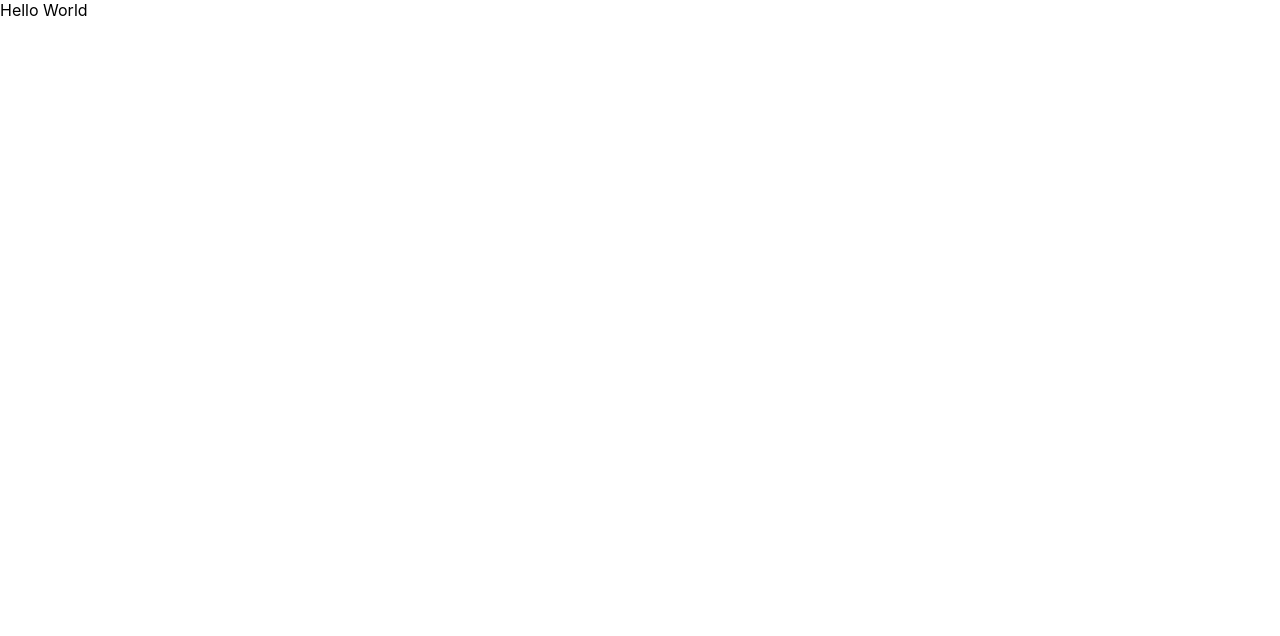
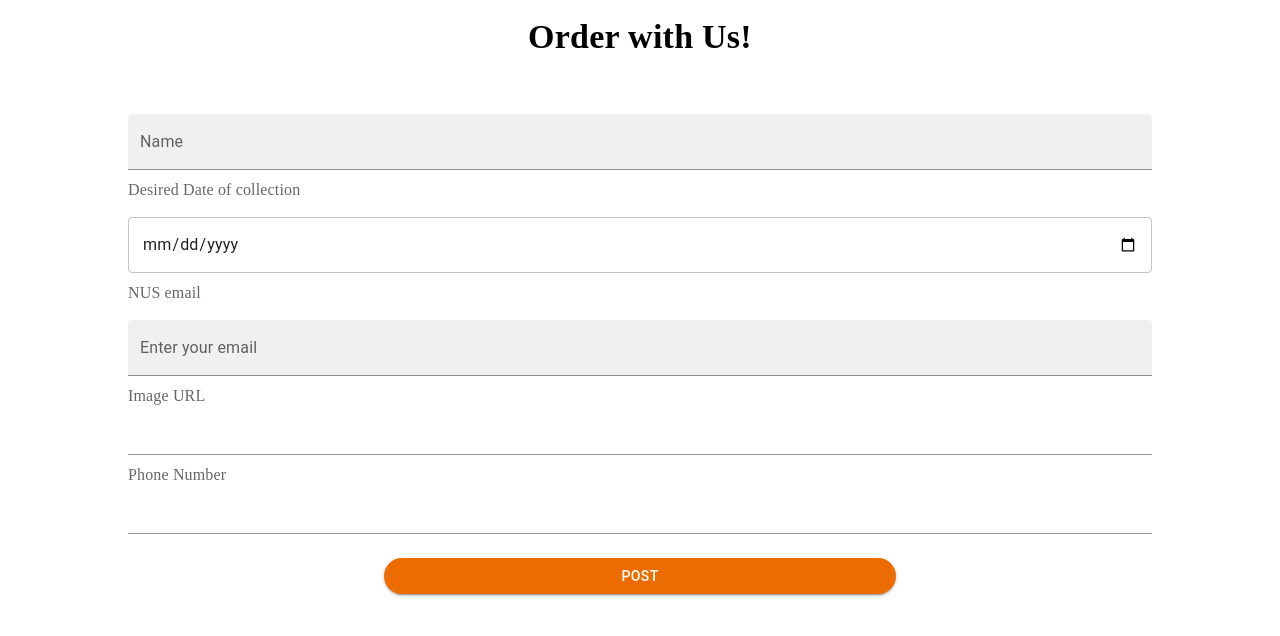
Before and after one commit to Melvin-Leo2000/StoreIT, a React (Create React App) app in the folder frontend/: page /order in a window 1280 px wide. Shown: the top 636 px of the page. Built offline with nearby package versions, Linux system fonts and the light colour scheme.

Commit message:
updated frontend

```diff
--- a/frontend/package.json
+++ b/frontend/package.json
@@ -3,11 +3,15 @@
   "version": "0.1.0",
   "private": true,
   "dependencies": {
+    "@emotion/react": "^11.10.5",
+    "@emotion/styled": "^11.10.5",
+    "@mui/material": "^5.11.2",
     "@testing-library/jest-dom": "^5.16.5",
     "@testing-library/react": "^13.4.0",
     "@testing-library/user-event": "^13.5.0",
     "react": "^18.2.0",
     "react-dom": "^18.2.0",
+    "react-router-dom": "^6.6.1",
     "react-scripts": "5.0.1",
     "web-vitals": "^2.1.4"
   },
--- a/frontend/src/App.js
+++ b/frontend/src/App.js
@@ -1,5 +1,24 @@
+import { Routes, Route, BrowserRouter as Router } from "react-router-dom";
+import Home from "./pages/Home";
+import Order from "./pages/Order";
+
 function App() {
-  return <div>Hello World</div>;
+  return (
+    <>
+      <Router>
+        <div>
+          <header></header>
+
+          <section>
+            <Routes>
+              <Route path="/" element={<Home />}></Route>
+              <Route path="/order" element={<Order />}></Route>
+            </Routes>
+          </section>
+        </div>
+      </Router>
+    </>
+  );
 }
 
 export default App;
--- /dev/null
+++ b/frontend/src/pages/Order.jsx
@@ -0,0 +1,111 @@
+import React from 'react'
+import { Box, FormLabel, TextField, Typography, Button } from '@mui/material'
+import { useState } from 'react';
+
+function Order() {
+    const [post, setPost] = useState()
+    const [inputs, setInputs] = useState({
+        name: "",
+        email: "",
+        date: "",
+        imageURL : "",
+        location: "",
+        date: "",
+    })
+
+    const handleChange = (e) => {
+        setInputs((prevState) => ({
+          ...prevState,
+          [e.target.name]: e.target.value,
+        }))
+
+      }
+    const handleSubmit = (e) => {
+        e.preventDefault()
+        // postUpdate(inputs, id)
+        //   .then((data) => console.log(data))
+        //   .catch(err => console.log(err))
+    }
+
+    return (
+
+    <Box
+        display = "flex"
+        flexDirection={"column"}
+        width= "100%"
+        height="100%"
+    >
+        <Box display="flex" margin= "auto" padding={2}>
+            <Typography fontWeight={'bold'} variant='h4' fontFamily={"dancing script"}>
+                Order with Us!
+            </Typography>
+        </Box>
+        <form onSubmit={handleSubmit}>
+          <Box
+            padding={3}
+            display="flex"
+            margin = "auto"
+            width="80%"
+            flexDirection={"column"}>
+
+            {/* <FormLabel sx={{fontFamily: "quicksand"}}>Name: </FormLabel> */}
+            <TextField
+             onChange={handleChange}
+             name="name"
+             value={inputs.name}
+             label="Name"
+             placeholder="Enter your name"
+             variant='filled'
+             margin='normal' />
+
+            <FormLabel sx={{fontFamily: "quicksand"}}>Desired Date of collection</FormLabel>
+            <TextField
+              onChange={handleChange}
+              name="description"
+              type="date"
+              value={inputs.date}
+              variant='outlined'
+              margin='normal'/>
+
+            <FormLabel sx={{fontFamily: "quicksand"}}>NUS email</FormLabel>
+            <TextField
+              onChange={handleChange}
+              name="email"
+              type="email"
+              label="Enter your email"
+              value={inputs.email}
+              variant='filled'
+              margin='normal'/>
+
+            <FormLabel sx={{fontFamily: "quicksand"}} >Image URL</FormLabel>
+            <TextField
+              onChange={handleChange}
+              name="imageURL"
+              value={inputs.imageURL}
+              variant='standard'
+              margin='normal'/>
+
+
+            <FormLabel sx={{fontFamily: "quicksand"}} >Phone Number</FormLabel>
+            <TextField
+              onChange={handleChange}
+              name="location"
+              value={inputs.location}
+              variant='standard'
+              margin='normal'/>
+
+            <Button
+              type= "submit"
+              color="warning"
+              sx={{width:"50%" ,margin:"auto",mt: 2, borderRadius:7}}
+              variant="contained"
+            >Post
+            </Button>
+
+          </Box>
+        </form>
+    </Box>
+  )
+}
+
+export default Order
```
Also changed, not shown: frontend/src/pages/Home.jsx (added), 1 other file (tests, documents, lock files or other folders).
